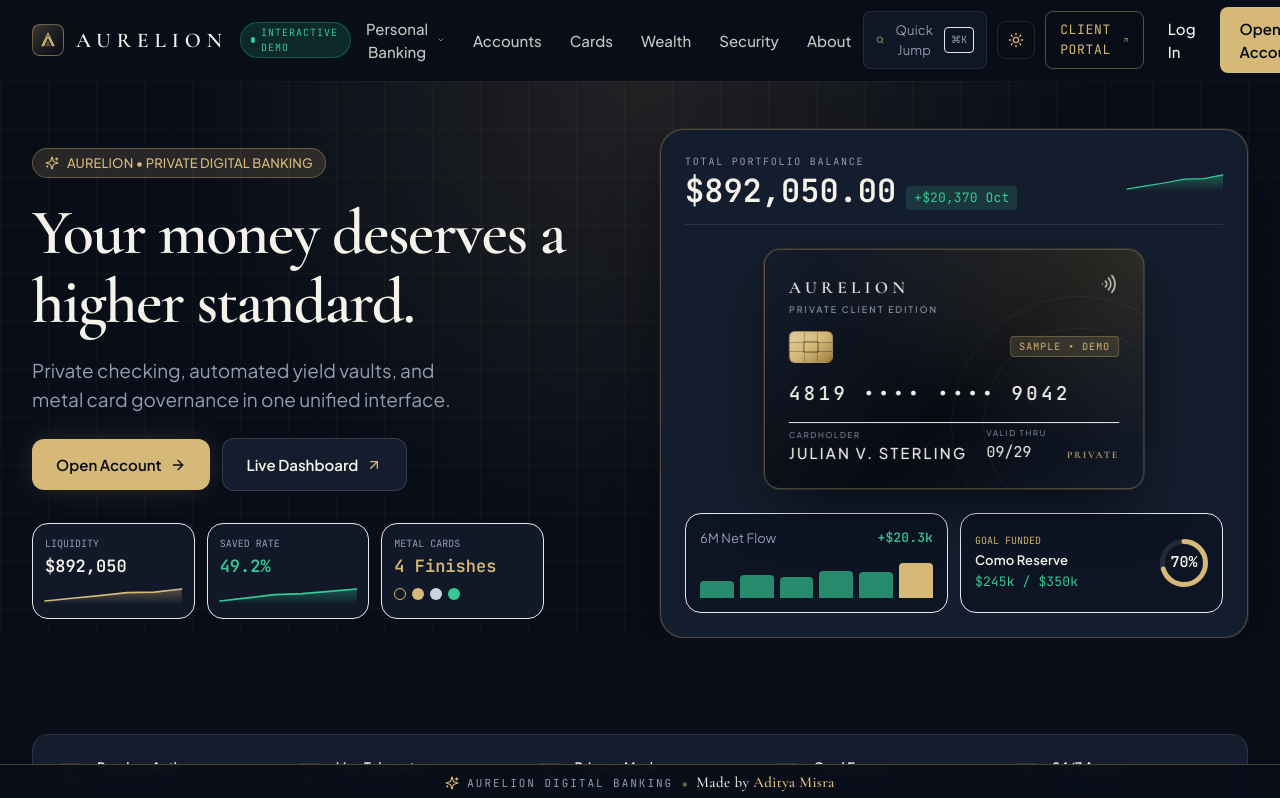
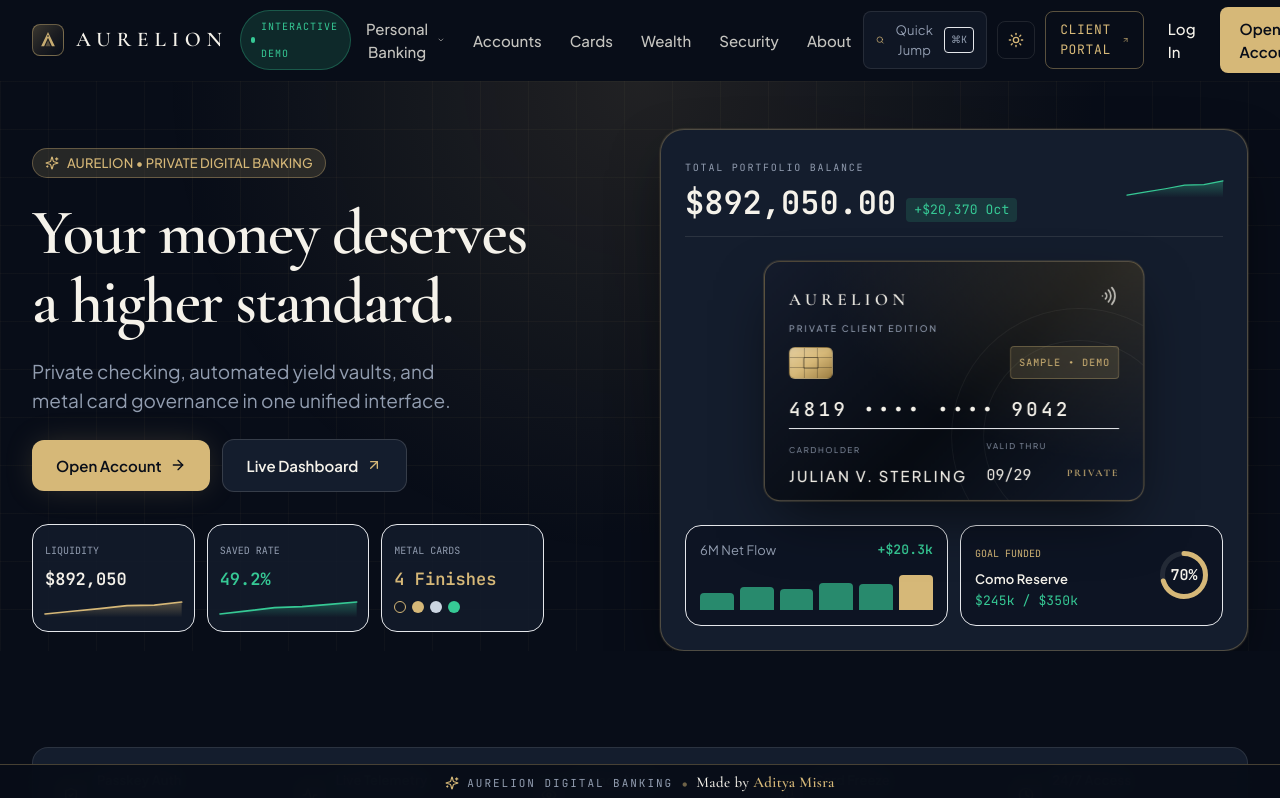
Before and after one commit to aditya-misra346/aurelion, a React (Vite) app: page / in a window 1280 px wide. Shown: the top 798 px of the page. Built offline with nearby package versions, Linux system fonts and the light colour scheme.

Commit message:
chore(auto-sync): update 1 file(s) [skip ci]

```diff
--- a/src/styles/index.css
+++ b/src/styles/index.css
@@ -43,14 +43,26 @@
     background-color: var(--bg-primary);
     color: var(--text-primary);
     -webkit-text-size-adjust: 100%;
+    text-rendering: optimizeLegibility;
   }
 
   body {
     background-color: var(--bg-primary);
     color: var(--text-primary);
+    font-size: 1.0625rem;
+    line-height: 1.6875rem;
     overflow-x: hidden;
     -webkit-font-smoothing: antialiased;
     -moz-osx-font-smoothing: grayscale;
+  }
+
+  /* Balanced heading and paragraph typography */
+  h1, h2, h3, h4, h5, h6 {
+    text-wrap: balance;
+  }
+
+  p {
+    text-wrap: pretty;
   }
 
   /* Optimize touch responsiveness and eliminate mobile tap latency */
```
